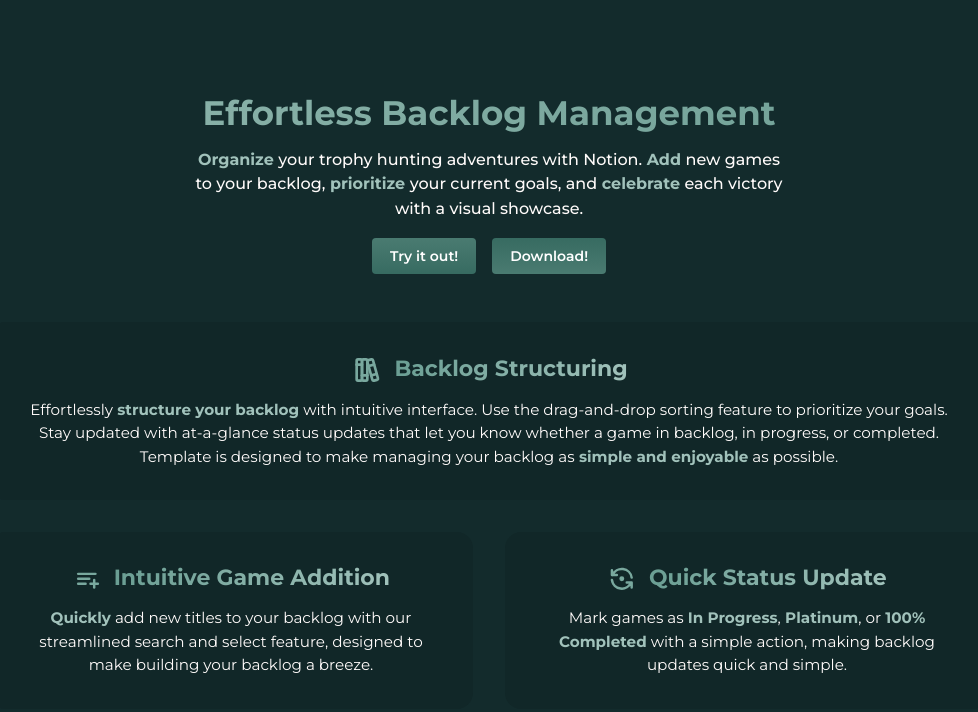
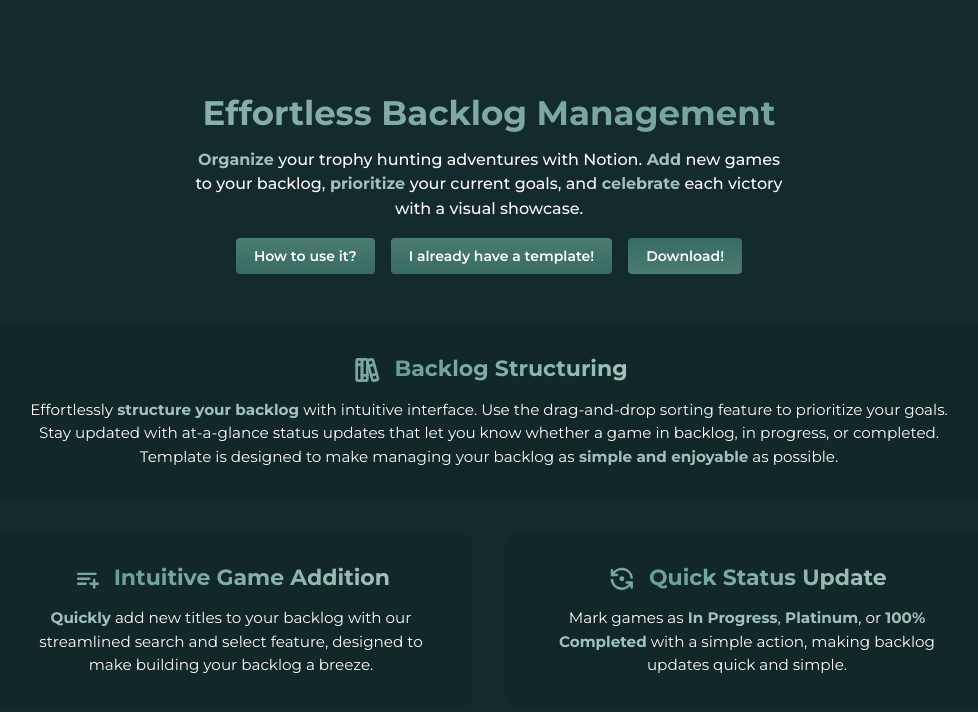
Before and after one commit to Hartaithan/trophy-hunt-template, a Next.js app: page / in a window 1280 px wide. Shown: the top 712 px of the page, without its empty margins (151-1129 px from the left). Built offline with nearby package versions, Linux system fonts and the light colour scheme; no server answers.

Commit message:
setup for tutorial page

```diff
--- a/middleware.ts
+++ b/middleware.ts
@@ -4,6 +4,7 @@
 const publicPages = new Map<string, boolean>([
   ["/", true],
   ["/download", true],
+  ["/tutorial", true],
 ]);
 const requestPages = /^(.*?)(?:\/progress|\/check|\/uncheck)$/;
 
--- a/sections/HeroSection/HeroSection.tsx
+++ b/sections/HeroSection/HeroSection.tsx
@@ -47,8 +47,16 @@ const HeroSection: FC = () => {
           variant="gradient"
           gradient={{ ...linkGradient, deg: 0 }}
           component={Link}
+          href="/tutorial">
+          How to use it?
+        </Button>
+        <Button
+          className={classes.link}
+          variant="gradient"
+          gradient={{ ...linkGradient, deg: 0 }}
+          component={Link}
           href="/signIn">
-          Try it out!
+          I already have a template!
         </Button>
         <Button
           className={classes.link}
```
Also changed, not shown: app/(unauth)/tutorial/page.tsx (added, +12 -0 lines).
